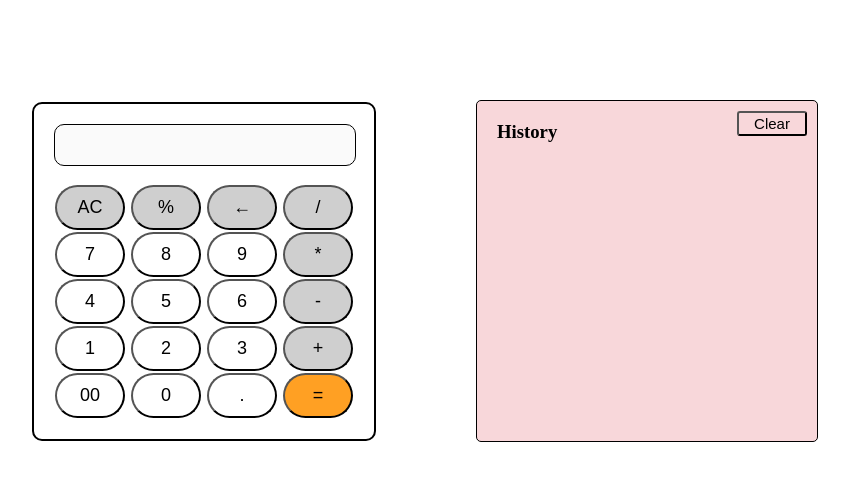
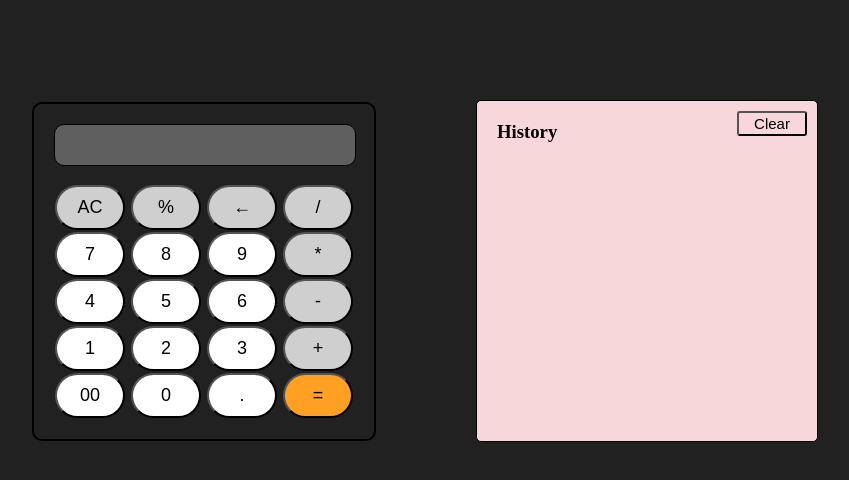
Before and after one commit to PankajPt/JS_TEST, a website: page calculator/index.html in a window 1280 px wide. Shown: the whole page, without its empty margins (185-1034 px from the left). Drawn offline with Linux system fonts and the light colour scheme.

Commit message:
Update index.html

```diff
--- a/calculator/index.html
+++ b/calculator/index.html
@@ -6,7 +6,7 @@
     <link rel="stylesheet" href="style.css" type="text/css">
     <title>Basic Calculator</title>
 </head>
-<body>
+<body style="background-color: #212121;">
     <div class="container">
         <div class="calculator">
             <input type="text" id="display" disabled>
```
